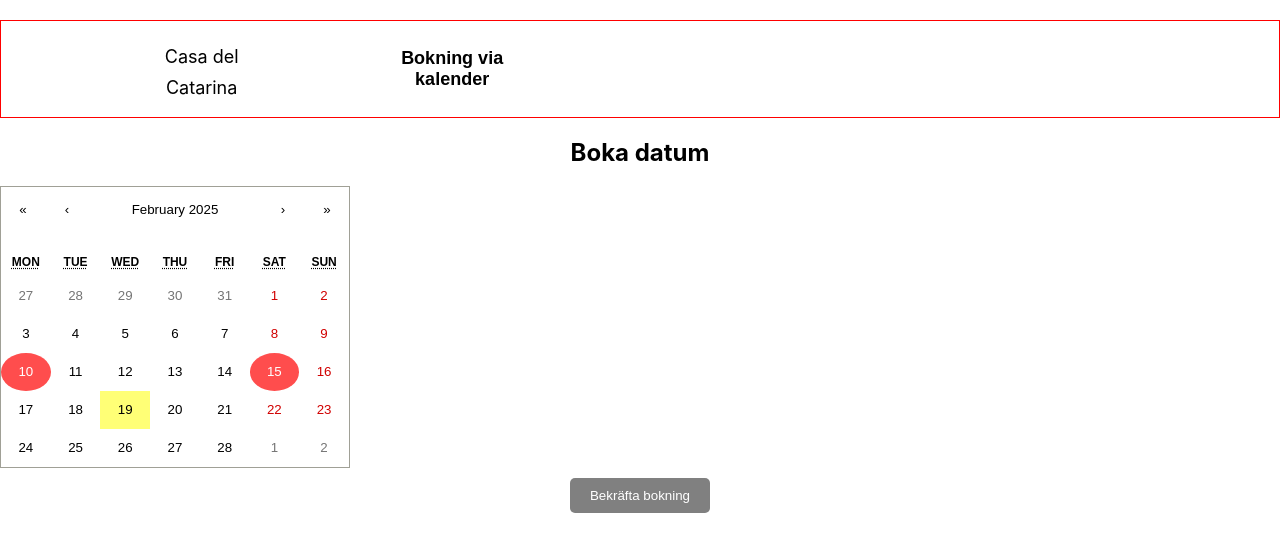
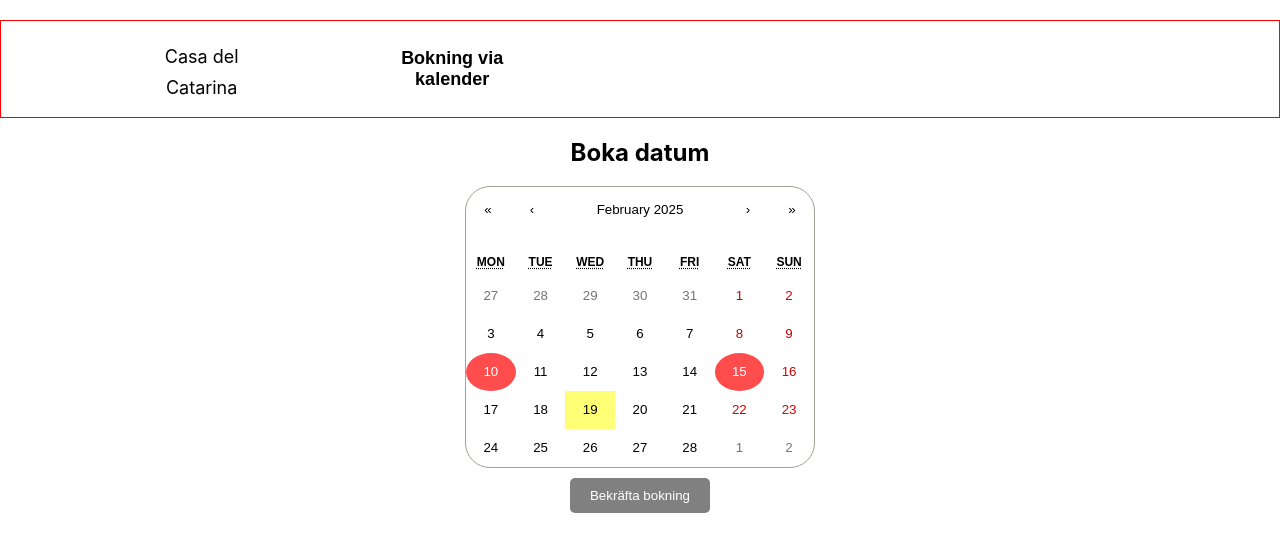
Before and after one commit to nordstromkristofer/torrevieja, a React (Create React App) app: page /calendar in a window 1280 px wide. Shown: the top 552 px of the page. Built offline with nearby package versions, Linux system fonts and the light colour scheme.

Commit message:
simple calendar styling

```diff
--- a/src/calendar/BookingCalendar/BookingCalendar.css
+++ b/src/calendar/BookingCalendar/BookingCalendar.css
@@ -1,5 +1,6 @@
 .calendar-container {
   text-align: center;
+  justify-items: center;
 }
 
 .booked {
@@ -30,3 +31,7 @@
   background-color: gray;
   cursor: not-allowed;
 }
+
+.react-calendar {
+  border-radius: 25px;
+}
```
